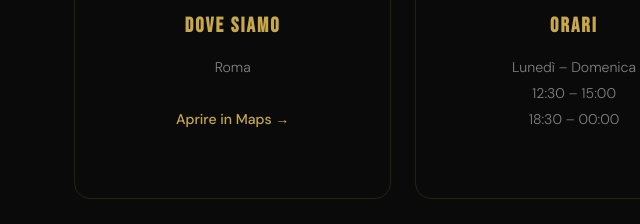
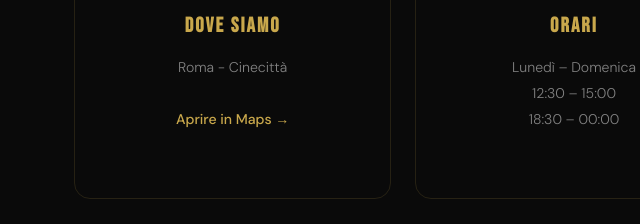
Before and after one commit to jajopelliccione-netizen/alchemico, a plain HTML site: page index.html in a window 1280 px wide. Shown: the part 4837-5061 px from the top of the page, 66-706 px from the left. Drawn offline with nearby package versions, Linux system fonts and the light colour scheme.

Commit message:
Update location description in index.html

```diff
--- a/index.html
+++ b/index.html
@@ -421,7 +421,7 @@
 
 <section id="info">
   <div class="info-inner">
-    <div class="info-block"><span class="info-icon">📍</span><h3>Dove Siamo</h3><p>Roma<br><br><a href="https://maps.app.goo.gl/BecHraQnuZdG9xTG9" target="_blank">Aprire in Maps &rarr;</a></p></div>
+    <div class="info-block"><span class="info-icon">📍</span><h3>Dove Siamo</h3><p>Roma - Cinecittà<br><br><a href="https://maps.app.goo.gl/BecHraQnuZdG9xTG9" target="_blank">Aprire in Maps &rarr;</a></p></div>
     <div class="info-block"><span class="info-icon">🕐</span><h3>Orari</h3><p>Luned&igrave; &ndash; Domenica<br>12:30 &ndash; 15:00<br>18:30 &ndash; 00:00<br></div>
     <div class="info-block"><span class="info-icon">📞</span><h3>Prenota</h3><p>Consigliamo la prenotazione per il weekend.<br><br><a href="tel:+393512214750">Chiama ora &rarr;</a></p></div>
   </div>
```
